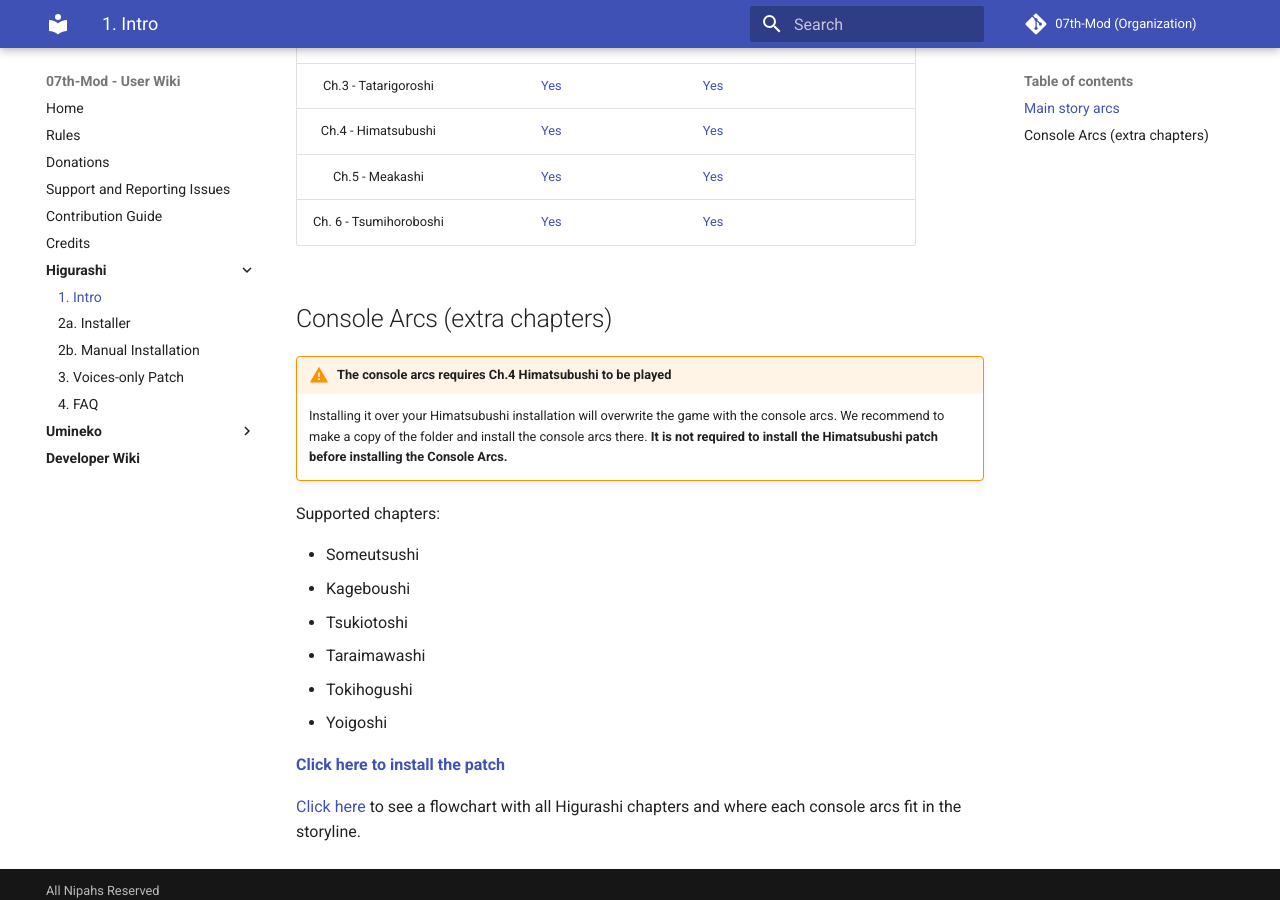
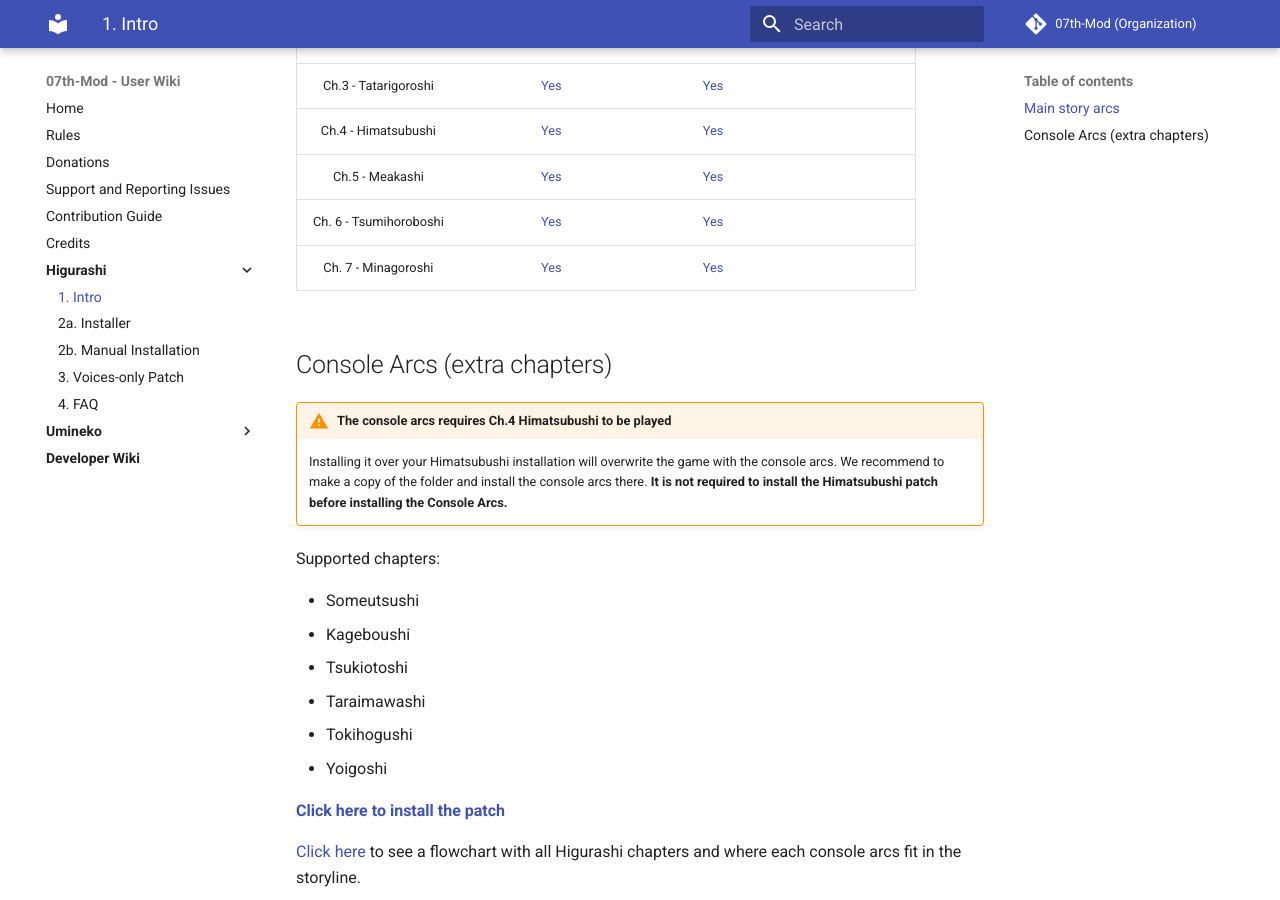
Before and after one commit to 07th-mod/wiki, an MkDocs documentation site: the page built from docs/Higurashi/Higurashi-Getting-started.md, in a window 1280 px wide and 900 px high, scrolled down 713 px. Built offline with MkDocs 1.6.1 and Material for MkDocs 9.7.7, drawn with Linux system fonts in a browser that asks for light colours.

Commit message:
Add missing Minagoroshi link

```diff
--- a/docs/Higurashi/Higurashi-Getting-started.md
+++ b/docs/Higurashi/Higurashi-Getting-started.md
@@ -57,6 +57,12 @@
 <td style="text-align: center;"><a href="https://07th-mod.com/wiki/Higurashi/Higurashi-Part-1.1---Voices-only-Patch">Yes</a></td>
 <td style="text-align: center;"></td>
 </tr>
+<tr class="even">
+<td style="text-align: center;">Ch. 7 - Minagoroshi</td>
+<td style="text-align: center;"><a href="https://07th-mod.com/wiki/Higurashi/Higurashi-Part-1---Voice-and-Graphics-Patch">Yes</a></td>
+<td style="text-align: center;"><a href="https://07th-mod.com/wiki/Higurashi/Higurashi-Part-1.1---Voices-only-Patch">Yes</a></td>
+<td style="text-align: center;"></td>
+</tr>
 </tbody>
 </table>
 
```
